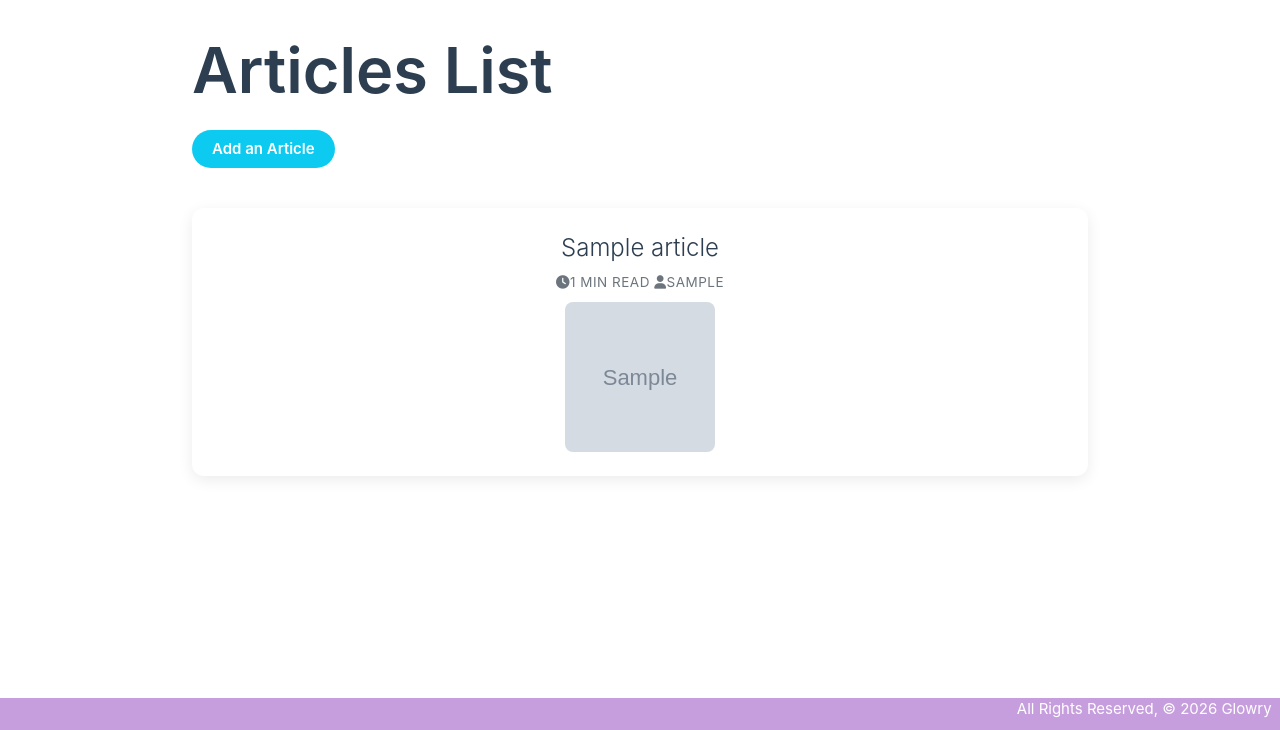
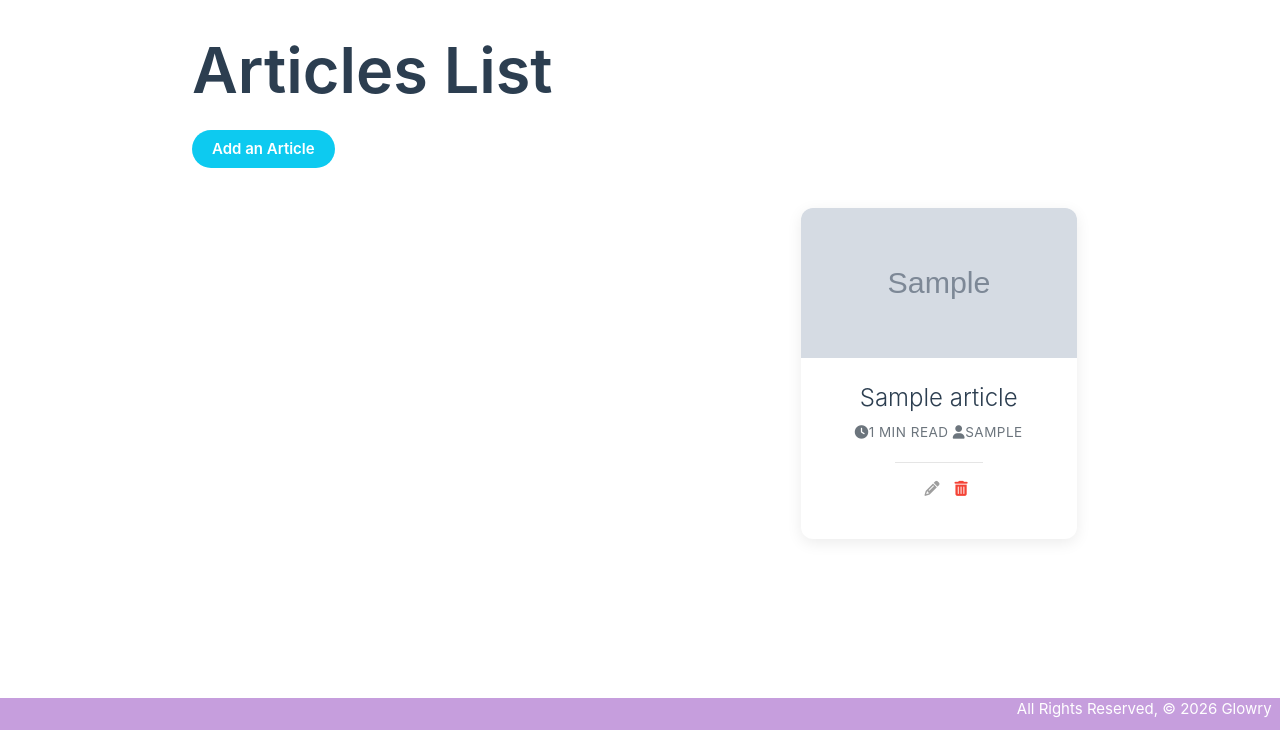
Before and after one commit to fatimaxail/Glowry, a Django app: page /articles/ in a window 1280 px wide. Shown: the part 70-800 px from the top of the page. Run offline with Django 5.2, Linux system fonts and the light colour scheme; a user stored in the database is signed in; tables that the repository leaves empty hold one stand-in row (values such as "Sample post"); grey boxes marked "Sample" are stand-in pictures; parts of the project's set-up code (start-up, migrations or seed data) failed here and were passed over; some libraries are stand-ins or nearby versions.

Commit message:
done with styling the article page

```diff
--- a/main_app/static/css/style.css
+++ b/main_app/static/css/style.css
@@ -979,3 +979,44 @@ input#search_input:focus {
     justify-content: space-between;
     text-align: center;
 }
+
+/* --- Uniform Card Sizing --- */
+/* Forces all cards in a row to match the height of the tallest card */
+.row {
+    display: flex !important;
+    flex-wrap: wrap !important;
+}
+
+.row .col {
+    display: flex !important;
+}
+
+.card {
+    display: flex !important;
+    flex-direction: column !important;
+    height: 100% !important;
+    width: 100% !important;
+    margin: 10px 0 !important;
+}
+
+.card-content {
+    flex-grow: 1 !important;
+    display: flex !important;
+    flex-direction: column !important;
+    justify-content: space-between !important;
+}
+.card-edt-dlt {
+    display: flex !important;
+    justify-content: flex-end !important;
+    gap: 15px !important;
+    padding: 15px !important;
+    border-top: 1px solid rgba(0,0,0,0.1) !important;
+}
+
+.fa-pencil-alt {
+    color: #9e9e9e !important;
+}
+
+.fa-trash-alt {
+    color: #f44336 !important;
+}
--- a/main_app/templates/main_app/article_list.html
+++ b/main_app/templates/main_app/article_list.html
@@ -5,15 +5,27 @@
 <button><a href="{% url 'articles_create' %}">Add an Article</a></button>
 
 {% for article in object_list %}
+  <div class="row">
+    <div class="col s12 m4">
       <div class="card">
         <a href="{% url 'articles_details' article.id%}">
+          <div class="card-image">
+            {% load static %}
+            <img src="{% static  article.image|cut:'main_app/static/'%}" alt='article image' height= "150px" width="150px">
+          </div>
             <div class="card-content">
               <span class="card-title">{{ article.title }}</span>
               <p><i class="fa-solid fa-clock"></i>{{ article.reading_time}} min read  <i class="fa-solid fa-user"></i>{{ article.user}}</p>
-        {% load static %}
-        <img src="{% static  article.image|cut:'main_app/static/'%}" alt=' article image' height= "150px" width="150px">
+              {% if article.user == request.user %}
+                <div class="card-edt-dlt">
+                  <a href="{% url 'articles_update' article.id %}" class="right-align"><i class="fas fa-pencil-alt"></i></a>
+                  <a href="{% url 'articles_delete' article.id %}" class="right-align"><i class="fas fa-trash-alt"></i></a>
+                </div>
+              {% endif %}
             </div>
         </a>
       </div>
+    </div>
+  </div>
 {% endfor %}
 {% endblock %}
```
Also changed, not shown: main_app/templates/main_app/article_detail.html (+0 -8 lines), main_app/templates/products/delete_review.html (deleted, +0 -11 lines). Lines whose indentation alone changed are shown as unchanged.
